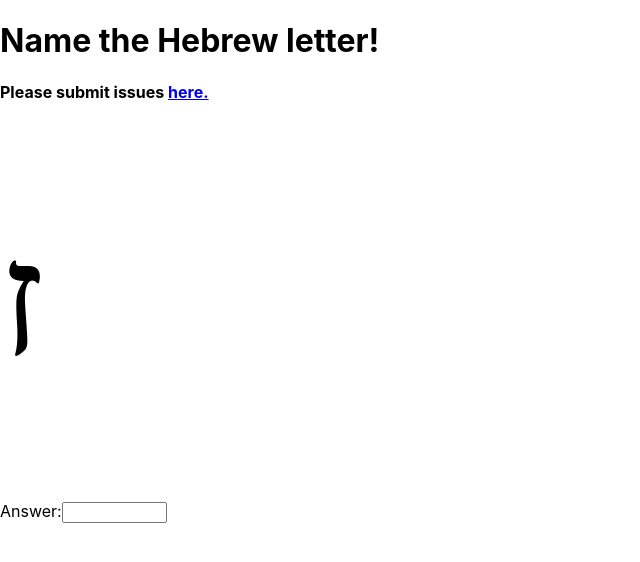
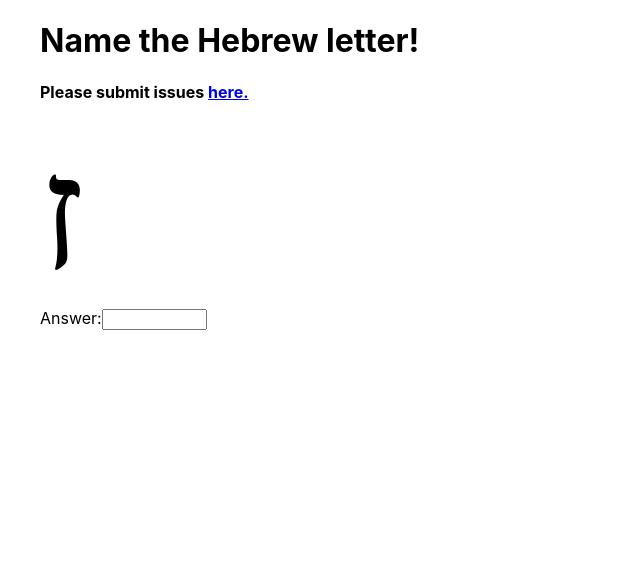
Before and after one commit to orenfromberg/hebrew-trainer, a React (Create React App) app: page / in a window 1280 px wide. Shown: the top 562 px of the page, without its empty margins (0-640 px from the left). Built offline with nearby package versions, Linux system fonts and the light colour scheme; a web font is replaced by a local one.

Commit message:
answers are case insensitive

```diff
--- a/src/App.css
+++ b/src/App.css
@@ -28,3 +28,7 @@
 .correct {
   color: green;
 }
+
+.main {
+  margin: auto 40px;
+}
--- a/src/App.js
+++ b/src/App.js
@@ -13,7 +13,7 @@ function App() {
 
   const test = answer => {
     setSubmittedAnswer(answer);
-    const isCorrect = question.answers.includes(answer);
+    const isCorrect = question.answers.includes(answer.toLowerCase());
     setResult(isCorrect ? "correct" : "incorrect");
 
     setTimeout(
@@ -26,7 +26,7 @@ function App() {
   };
 
   return (
-    <div>
+    <div className="main">
       <h1>Name the Hebrew letter!</h1>
       <h4>
         Please submit issues{" "}
--- a/src/Question.css
+++ b/src/Question.css
@@ -4,5 +4,5 @@
 }
 
 .prompt {
-  font-size: 20vh;
+  font-size: 10rem;
 }
--- a/src/Question.js
+++ b/src/Question.js
@@ -2,8 +2,8 @@ import React from "react";
 import "./Question.css";
 const Question = ({ prompt, checkAnswer }) => {
   return (
-    <div>
-      <h1 className="he prompt">{prompt}</h1>
+    <div className="question">
+      <div className="he prompt">{prompt}</div>
       <label htmlFor="answer">Answer:</label>
       <input
         type="text"
```
